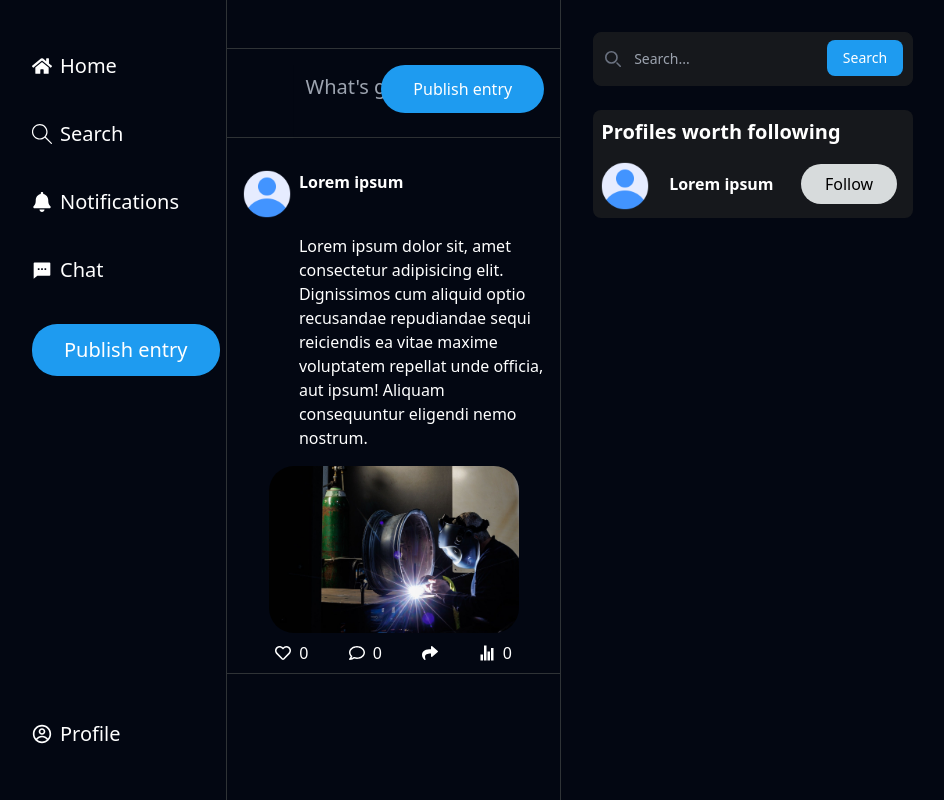
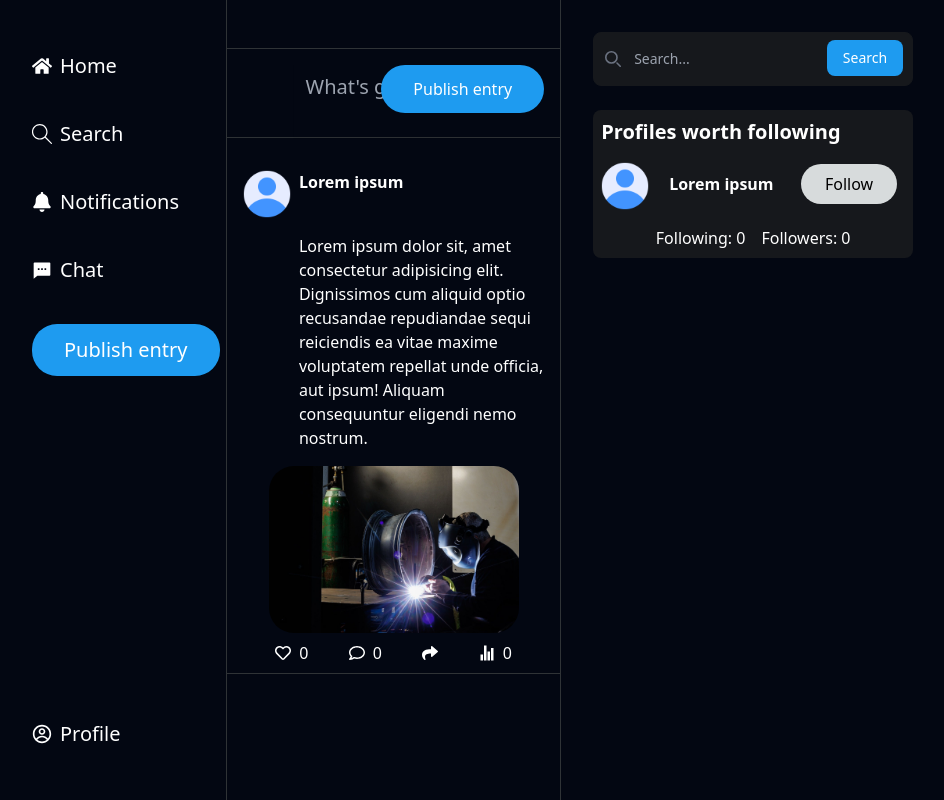
Before and after one commit to Hydem00/React-Social-App, a React (Create React App) app in the folder client/: page / in a window 1280 px wide. Shown: the whole page, without its empty margins (224-1168 px from the left). Built offline with nearby package versions, Linux system fonts and the light colour scheme.

Commit message:
Added followings and followers numbers and changed style of displaying profile depending on component where it is used

```diff
--- a/client/src/components/Aside/Profiles/Profiles.jsx
+++ b/client/src/components/Aside/Profiles/Profiles.jsx
@@ -2,9 +2,13 @@ import React from "react";
 import "./Profiles.scss";
 import profileUser from "../../../assets/profile-user.png";
 
-const Profiles = ({ isAside }) => {
+const Profiles = ({ isAside, isSearchingModal }) => {
   return (
-    <section className="profiles">
+    <section
+      className={`profiles ${
+        isAside || isSearchingModal ? "" : "profiles--separate-subpage"
+      }`}
+    >
       {isAside ? (
         <h3 className="profiles__title">Profiles worth following</h3>
       ) : (
@@ -16,6 +20,10 @@ const Profiles = ({ isAside }) => {
           Lorem ipsum
         </a>
         <button className="profile__follow-btn">Follow</button>
+        <div className="profile__follows-wrapper">
+          <span className="profile__following-number">Following: 0</span>
+          <span className="profile__followers-number">Followers: 0</span>
+        </div>
       </div>
       {!isAside ? (
         <p className="profile__description">
--- a/client/src/components/Aside/Profiles/Profiles.scss
+++ b/client/src/components/Aside/Profiles/Profiles.scss
@@ -2,13 +2,17 @@
 
 .profiles {
   @apply flex flex-wrap w-full rounded-lg overflow-hidden text-white bg-[#16181C];
+
+  &--separate-subpage {
+    @apply bg-transparent border border-[#2F3336];
+  }
 
   &__title {
     @apply w-full text-xl font-bold p-2;
   }
 
   .profile {
-    @apply w-full flex items-center;
+    @apply w-full flex flex-wrap items-center justify-center;
 
     &__icon {
       @apply h-16 p-2;
@@ -25,5 +29,14 @@
     &__description {
       @apply px-4 py-2;
     }
+
+    &__follows-wrapper {
+      @apply w-full flex justify-center;
+    }
+
+    &__following-number,
+    &__followers-number {
+      @apply mx-2 my-2;
+    }
   }
 }
```
